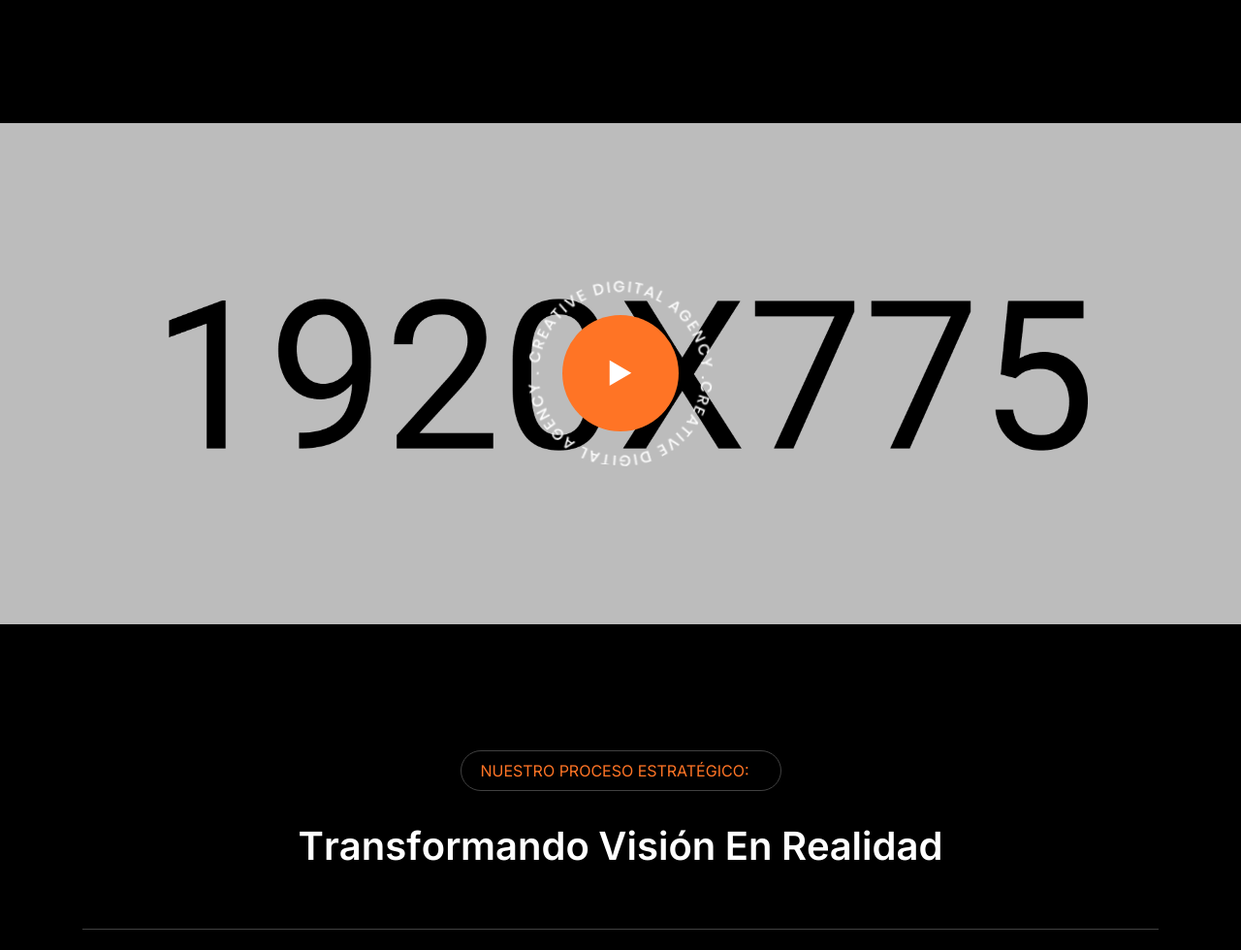
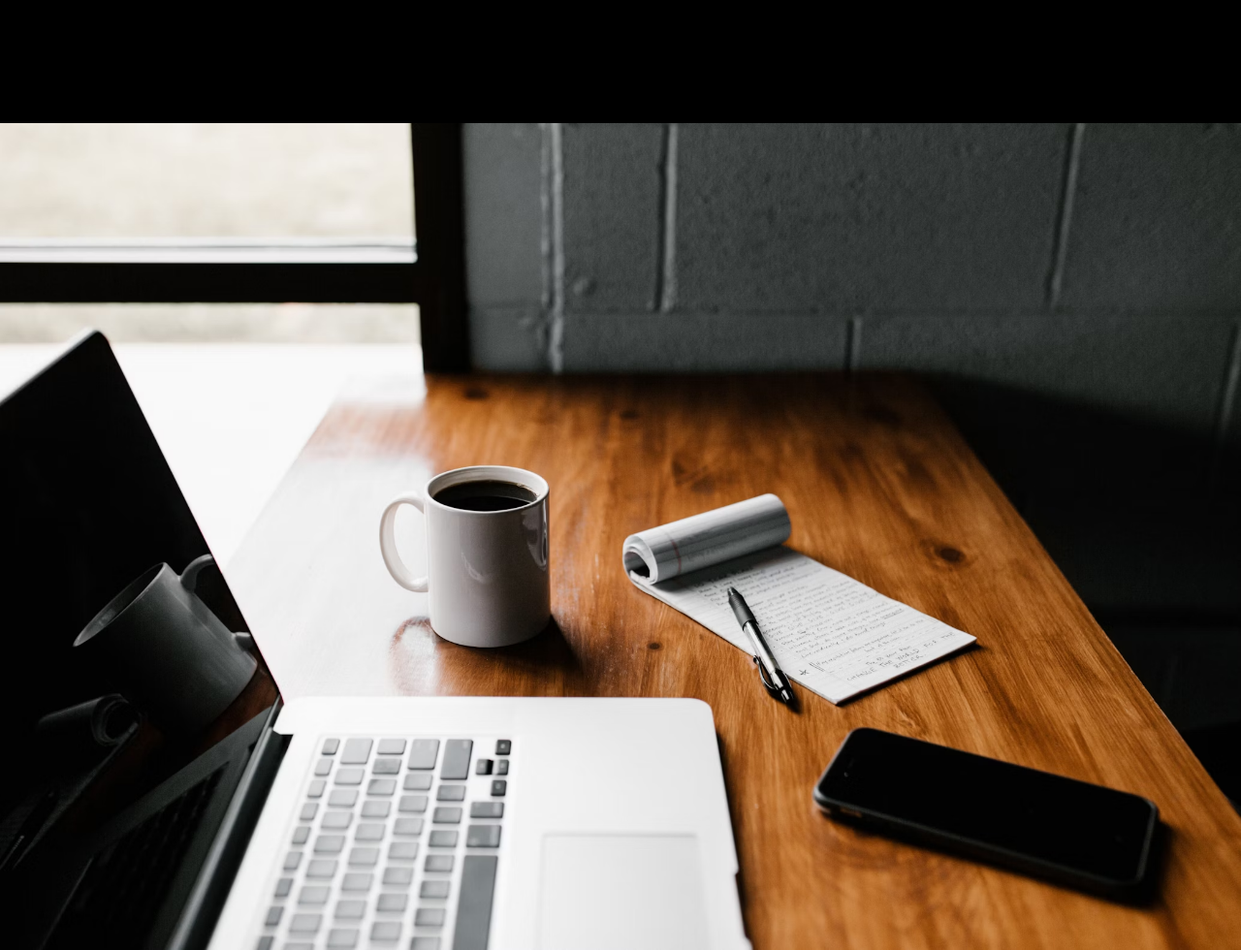
Before and after one commit to AndyZMA/Escala, a plain HTML site: page our-services.html in a window 1280 px wide. Shown: the part 1432-2412 px from the top of the page at 97% size. Drawn offline with Linux system fonts and the light colour scheme; animation ran at ten frames a second; a web font is replaced by a local one.

Commit message:
form & images

```diff
--- a/our-services.html
+++ b/our-services.html
@@ -487,11 +487,11 @@
                <!-- ==== / service table end ==== -->
                <!-- ==== video modal start ==== -->
                <div class="video-modal">
-                  <img src="assets/images/modal-bg.png" alt="Image" class="modal-bg">
-                  <a class="video-frame video-btn" href="https://www.youtube.com/watch?v=RvreULjnzFo" target="_blank">
+                  <img src="assets/images/service/BanerServicios.avif" alt="Image" class="modal-bg">
+                  <!-- <a class="video-frame video-btn" href="https://www.youtube.com/watch?v=RvreULjnzFo" target="_blank">
                      <img src="assets/images/video-frame-two.png" alt="Image">
                      <i class="fa-sharp fa-solid fa-play"></i>
-                  </a>
+                  </a> -->
                </div>
                <!-- ==== / video modal end ==== -->
                <!-- ==== ux process start ==== -->
```
Also changed, not shown: contact-us.html (+1 -1 lines), assets/images/service/BanerServicios.avif (added).
